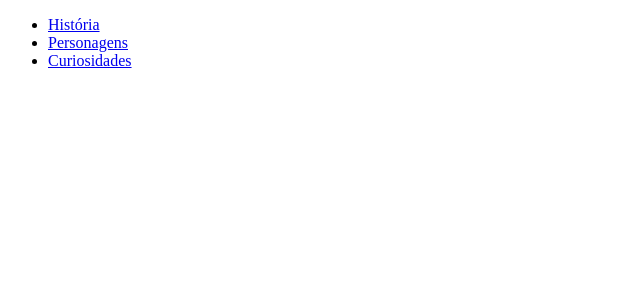
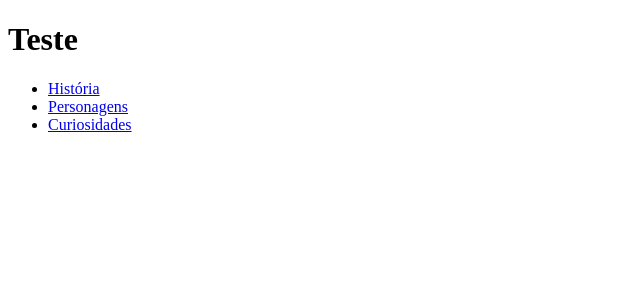
Before and after one commit to lBrunol/dragon-ball-history, a Next.js app: page / in a window 1280 px wide. Shown: the top 300 px of the page, without its empty margins (0-640 px from the left). Built offline with nearby package versions, Linux system fonts and the light colour scheme.

Commit message:
typescript e eslint

```diff
--- a/pages/index.js
+++ /dev/null
@@ -1,9 +0,0 @@
-import Header from '../components/Header'
-
-export default function Home() {
-  return (
-    <div>
-      <Header></Header>
-    </div>
-  )
-}
--- a/components/Header.jsx
+++ b/src/components/Header.tsx
@@ -1,4 +1,3 @@
-
 export default function Header(){
   return (
     <header>
--- /dev/null
+++ b/src/pages/index.tsx
@@ -0,0 +1,14 @@
+import Header from '../components/Header'
+
+type Props = {
+  title: string
+}
+
+export default function Home({ title = 'Teste' } : Props) {
+  return (
+    <div>
+      <h1>{title}</h1>
+      <Header></Header>
+    </div>
+  )
+}
```
Also changed, not shown: package.json (+12 -1 lines), tsconfig.json (added, +29 -0 lines), .eslintrc.json (added), next-env.d.ts (added), 2 other files (tests, documents, lock files or other folders).
